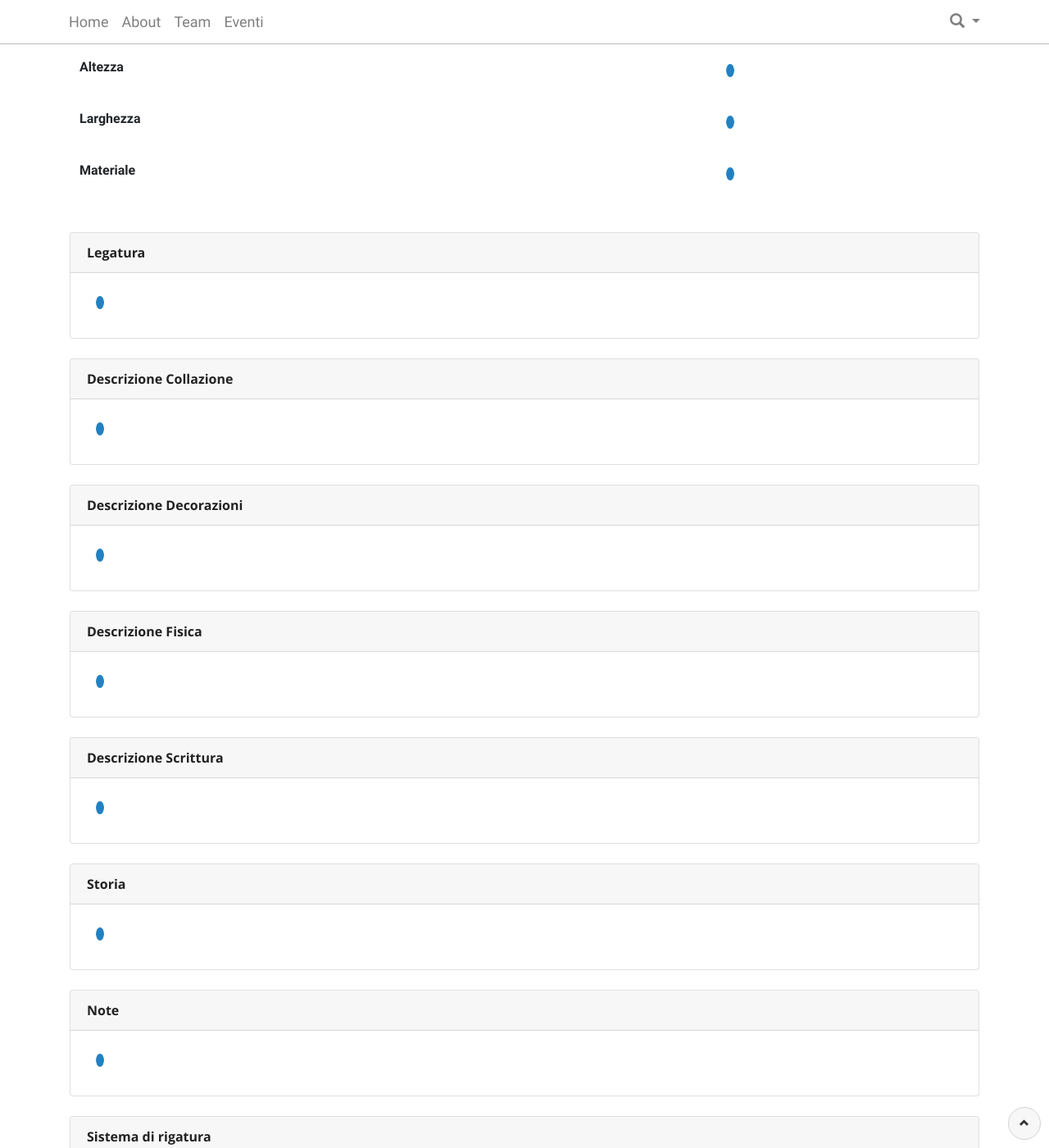
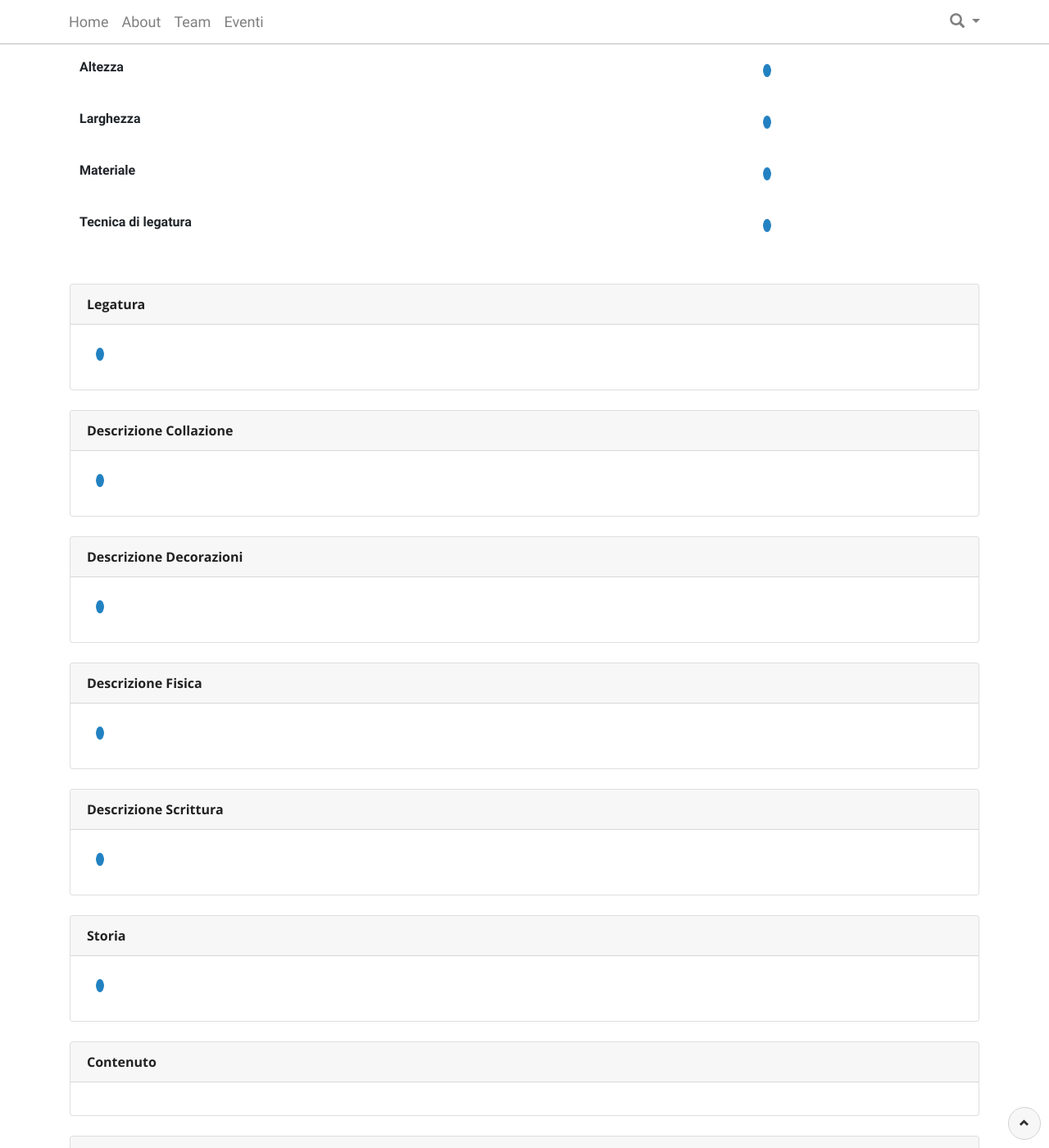
Before and after one commit to vedph/biflow_website, a Jekyll site: the page built from manuscript.html, in a window 1280 px wide and 1400 px high, scrolled down 507 px. Shown: the whole window at 82% size. Built offline with Jekyll 4.4.1, drawn with Linux system fonts in a browser that asks for light colours; part of the change alters nothing that is shown.

```diff
--- a/js/biflow.js
+++ b/js/biflow.js
@@ -3,7 +3,8 @@ const Biflow = {
   path: "/catalogo_biflow/api/public/api",
 
   updateCounters() {
-    this.updateCounter("counter-works", "/works");
+    this.updateCounter("counter-works", "/works",
+      work => work.published);
     this.updateCounter("counter-manuscripts", "/manuscripts");
     this.updateCounter("counter-translators", "/people",
       person => person.translations.length > 0);
@@ -153,7 +154,8 @@ const Biflow = {
     const ul = document.createElement("ul");
     elm.appendChild(ul);
 
-    data.forEach(work => this.showWork(ul, work, filter));
+    data.filter(work => work.published)
+        .forEach(work => this.showWork(ul, work, filter));
   },
 
   showWork(ul, work, filter) {
@@ -207,7 +209,7 @@ const Biflow = {
     this.showExpressions(data.expressions, "workExpressions", expressions => {
       const topLevelExpressions = [];
       expressions.forEach(expression => {
-        if (!expression.derivedFrom) {
+        if (expression.derivedFromExpressions.length === 0) {
           topLevelExpressions.push(expression);
         }
       });
@@ -232,11 +234,12 @@ const Biflow = {
           const list = [];
           expressions.forEach(e => {
             // This expression is the top-level. Ignore it.
-            if (!e.derivedFrom) {
+            if (e.derivedFromExpressions.length === 0) {
               return;
             }
 
-            const id = parseInt(e.derivedFrom.substr(e.derivedFrom.lastIndexOf("/") + 1), 10);
+            // TODO What about if we have more than 1?
+            const id = parseInt(e.derivedFromExpressions[0].substr(e.derivedFromExpressions[0].lastIndexOf("/") + 1), 10);
 
             // This expression doesn't belong to our expression. Ignore it.
             if (id != expression.id) {
@@ -335,10 +338,8 @@ const Biflow = {
   async showWorkGenres(data) {
     const genres = [];
     for (let i = 0; i < data.genres.length; ++i) {
-      // This is the work-genre.
-      const workGenreData = await this.getDataWithFullPath(data.genres[i]);
       // This is the genre.
-      const genreData = await this.getDataWithFullPath(workGenreData.genre);
+      const genreData = await this.getDataWithFullPath(data.genres[i]);
       genres.push(genreData.genre);
     }
     document.getElementById("workGenres").textContent = genres.join(", ");
@@ -384,7 +385,8 @@ const Biflow = {
      "manuscriptBinding", "manuscriptDecoDescription",
      "manuscriptHistory",  "manuscriptNote", "manuscriptPlace",
      "manuscriptPhysDescription", "manuscriptScriptDescription",
-     "manuscriptRuledLines", ]
+     "manuscriptRuledLines", "manuscriptRuledLineTechnique",
+     "manuscriptEditor", ]
       .forEach(elmName => this.showLoader(elmName));
     ["manuscriptLocalisations", ].forEach(elmName => this.showLoaderInUL(elmName));
 
@@ -403,13 +405,16 @@ const Biflow = {
     document.getElementById("manuscriptScriptDescription").innerHTML = data.scriptDescription;
     document.getElementById("manuscriptHistory").innerHTML = data.history;
     document.getElementById("manuscriptNote").innerHTML = data.note;
+    document.getElementById("manuscriptContent").innerHTML = data.content;
     document.getElementById("manuscriptPlace").innerHTML = data.place;
     document.getElementById("manuscriptRuledLines").innerHTML = data.place;
 
     this.showManuscriptCheckStatus(data);
     this.showManuscriptLibrary(data);
     this.showManuscriptMaterial(data);
+    this.showManuscriptRuledLineTechnique(data);
     this.showLocalisations(data.localisations, "manuscriptLocalisations");
+    this.showManuscriptEditor(data);
   },
 
   async showManuscriptCheckStatus(data) {
@@ -429,6 +434,29 @@ const Biflow = {
   async showManuscriptMaterial(data) {
     const material = await this.getDataWithFullPath(data.material);
     document.getElementById("manuscriptMaterial").textContent = material.material;
+  },
+
+  async showManuscriptRuledLineTechnique(data) {
+    const elm = document.getElementById("manuscriptRuledLineTechnique");
+    if (!data.ruledLineTecnique) {
+      this.removeContent(elm);
+      return;
+    }
+
+    const ruledLineTechnique = await this.getDataWithFullPath(data.ruledLineTechnique);
+    elm.textContent = ruledLineTechnique.ruledLineTechnique;
+  },
+
+  async showManuscriptEditor(data) {
+    const elm = document.getElementById("manuscriptEditor");
+
+    if (!data.editor) {
+      this.removeContent(elm);
+      return;
+    }
+
+    const editor = await this.getDataWithFullPath(data.editor);
+    elm.textContent = editor.editor;
   },
 
   async showFullPerson(id) {
@@ -632,19 +660,24 @@ const Biflow = {
   async showExpressionDerivedFrom(data) {
     const elm = document.getElementById("expressionDerivedFrom");
 
-    if (!data.derivedFrom) {
+    if (data.derivedFromExpressions.length === 0) {
       this.removeContent(elm);
       return;
     }
 
-    const expression = await this.getDataWithFullPath(data.derivedFrom);
+    const anchors = [];
 
-    const anchor = document.createElement('a');
-    anchor.href = this.baseurl + "/expression?id=" + expression.id;
-    anchor.appendChild(document.createTextNode(expression.code));
+    for (let i = 0; i < data.derivedFromExpressions.length; ++i) {
+      const expression = await this.getDataWithFullPath(data.derivedFromExpressions);
+
+      const anchor = document.createElement('a');
+      anchor.href = this.baseurl + "/expression?id=" + expression.id;
+      anchor.appendChild(document.createTextNode(expression.code));
+      anchors.push(anchor);
+    }
 
     this.removeContent(elm);
-    elm.appendChild(anchor);
+    anchors.forEach(anchor => elm.appendChild(anchor));
   },
 
   async showExpressionTextualTypology(data) {
--- a/manuscript.html
+++ b/manuscript.html
@@ -42,6 +42,10 @@ layout: page
             <tr>
               <th scope="row">Materiale</th>
               <td id="manuscriptMaterial"></td>
+            </tr>
+            <tr>
+              <th scope="row">Tecnica di legatura</th>
+              <td id="manuscriptRuledLineTechnique"></td>
             </tr>
           </tbody>
         </table>
@@ -90,6 +94,13 @@ layout: page
 
        <div class="card">
            <div class="card-header font-weight-bold">
+              Contenuto
+           </div>
+           <div class="card-body" id="manuscriptContent"></div>
+       </div>
+
+       <div class="card">
+           <div class="card-header font-weight-bold">
               Note
            </div>
            <div class="card-body" id="manuscriptNote"></div>
@@ -116,6 +127,13 @@ layout: page
            </ul>
        </div>
 
+      <div class="w-100 divider-invisibile-doppio"></div>
+
+      <dl class="row">
+          <dt class="col-sm-3">Autore:</dt>
+          <dd class="col-sm-9" id="manuscriptEditor"></dd>
+      </dl>
+
     </div>
   </div>
 </div>
```
